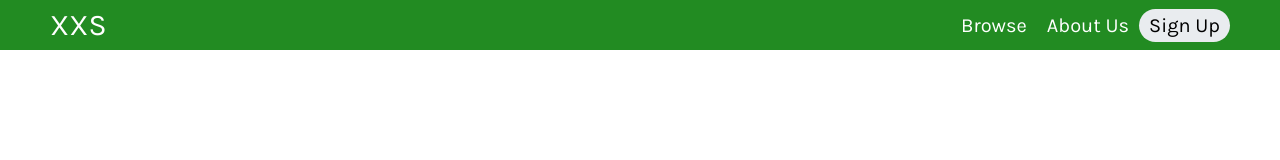
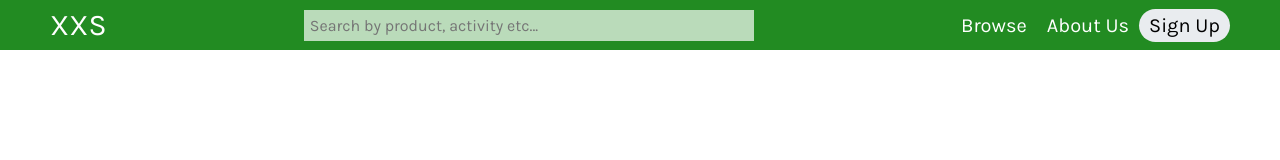
Before and after one commit to jonaskh/hiking_eq_grp6, a website: page src/main/nyhtml/navbar.html in a window 1280 px wide. Drawn offline with Linux system fonts and the light colour scheme.

Commit message:
Moved searchbar to navbar

```diff
--- a/src/main/nyhtml/navbar.html
+++ b/src/main/nyhtml/navbar.html
@@ -13,6 +13,10 @@
             <div class="navbar__container">
                 <a href="/src/main/html/index.html" class="navbar__logo">XXS</a>
 
+                <ul class="navbar__searchbar">
+                    <input type="text" placeholder="Search by product, activity etc..." style="width: 45rem">
+                </ul>
+
                 <ul class="navbar__menu">
                     <li class="navbar__item">
                         <a href="/src/main/html/index.html" class="navbar__links">
@@ -25,7 +29,7 @@
                         </a>
                     </li>
                     <li class="navbar__btn">
-                        <a href="/src/main/html/ShoppingCartIndex.html" class="navbutton">
+                        <a href=../nyhtml/index.html class="navbutton">
                             Sign Up
                         </a>
                     </li>
--- a/src/main/nyhtml/style.css
+++ b/src/main/nyhtml/style.css
@@ -54,6 +54,15 @@
     text-decoration: none;
     padding: 0 1rem;
     height: 100%;
+}
+
+.navbar__searchbar input[type=text] {
+    float: right;
+    background-color: rgba(255, 255, 255, 0.69);
+    padding: 6px;
+    border: none;
+    margin-top: 2.5rem;
+    font-size: 16px;
 }
 
 .navbar__menu {
```
Also changed, not shown: src/main/html/ProductsOverview.html (+1 -1 lines).
